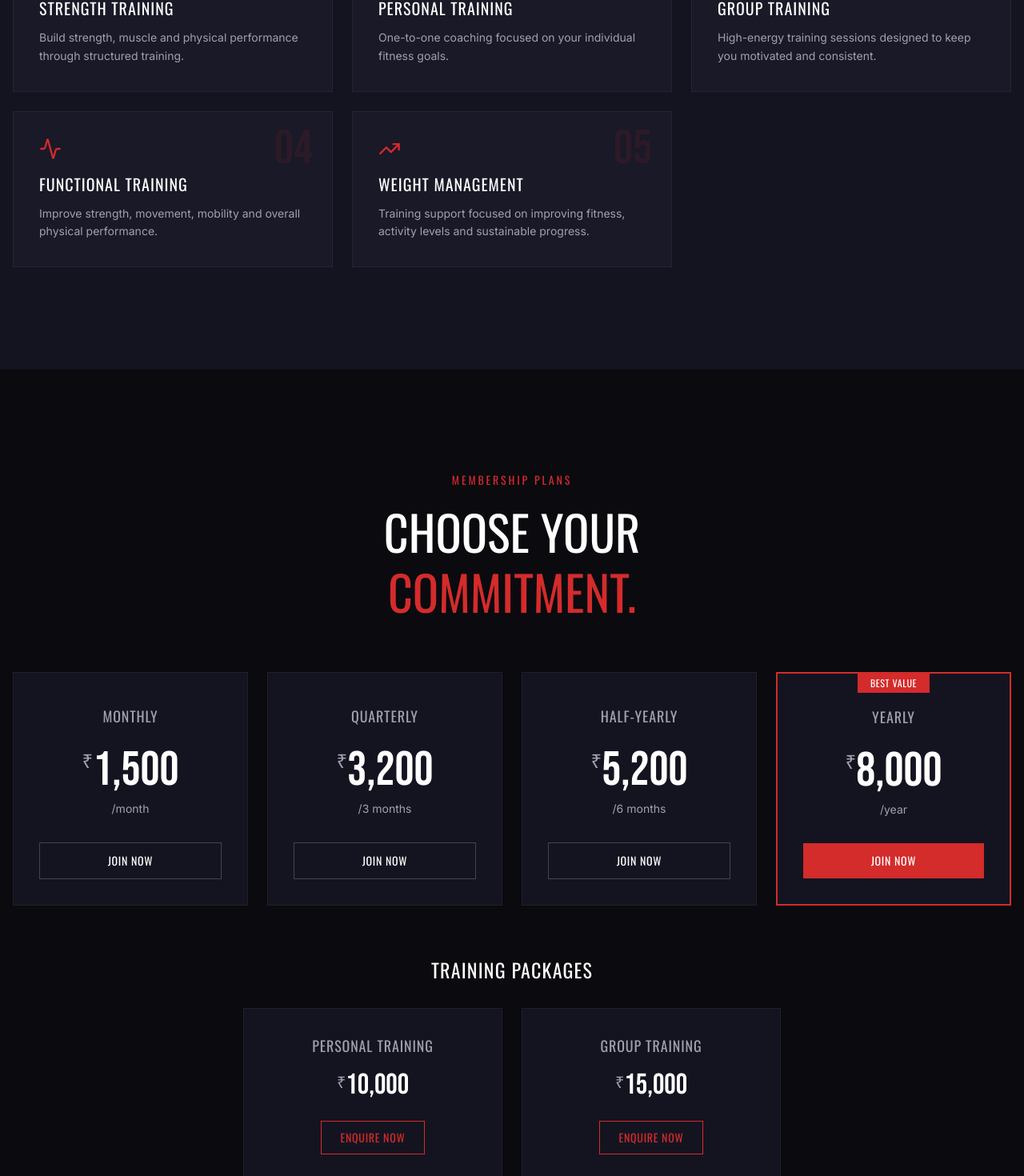
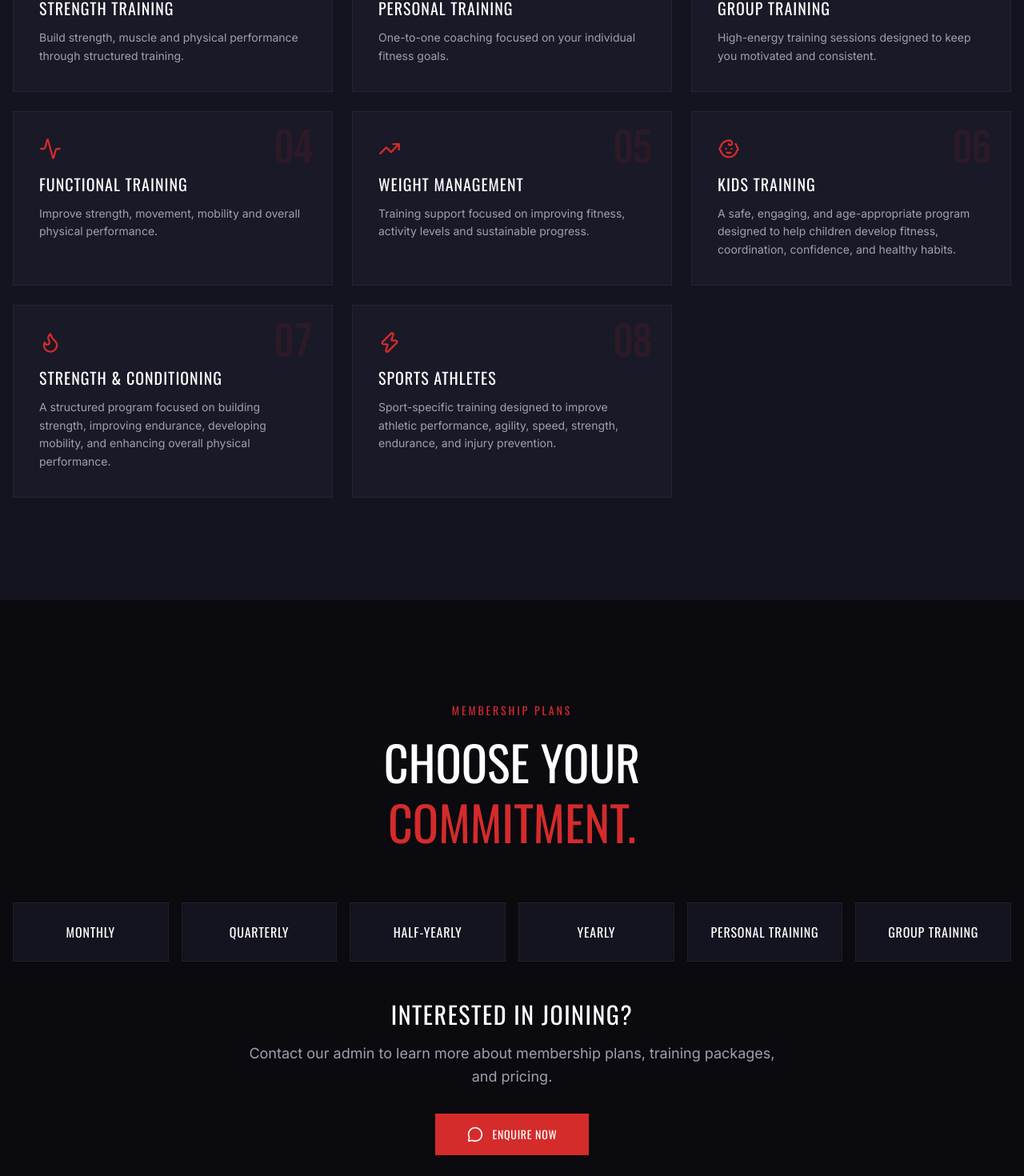
Before and after one commit to mohanvinayagam/rebuild-fitness-studio, a React (Vite) app: page / in a window 1280 px wide. Shown: the part 1975-3445 px from the top of the page at 80% size. Built offline with nearby package versions, Linux system fonts and the light colour scheme; the HTML template or start-up script is replaced by a standard one.

Commit message:
Add 3 new training programs, remove all pricing, add inquiry CTA

```diff
--- a/src/components/Memberships.jsx
+++ b/src/components/Memberships.jsx
@@ -1,5 +1,5 @@
 import { motion } from 'framer-motion';
-import { memberships, trainingPackages } from '../data/memberships';
+import { MessageCircle } from 'lucide-react';
 import { gymData } from '../data/gymData';
 
 const fadeUp = {
@@ -10,6 +10,9 @@ const fadeUp = {
 const stagger = {
   visible: { transition: { staggerChildren: 0.1 } },
 };
+
+const membershipPlans = ['Monthly', 'Quarterly', 'Half-Yearly', 'Yearly'];
+const trainingServices = ['Personal Training', 'Group Training'];
 
 export default function Memberships() {
   return (
@@ -43,99 +46,59 @@ export default function Memberships() {
           </motion.h2>
         </motion.div>
 
-        {/* Membership Cards */}
+        {/* Plans & Services Grid */}
         <motion.div
           initial="hidden"
           whileInView="visible"
           viewport={{ once: true, amount: 0.1 }}
           variants={stagger}
-          className="grid grid-cols-1 sm:grid-cols-2 lg:grid-cols-4 gap-6 mb-16"
+          className="grid grid-cols-2 sm:grid-cols-3 lg:grid-cols-6 gap-4 mb-12"
         >
-          {memberships.map((plan) => (
+          {[...membershipPlans, ...trainingServices].map((name) => (
             <motion.div
-              key={plan.id}
+              key={name}
               variants={fadeUp}
-              whileHover={{ y: -8 }}
-              className={`relative bg-brand-charcoal p-8 text-center overflow-hidden transition-colors duration-300 ${
-                plan.highlight
-                  ? 'border-2 border-brand-red'
-                  : 'border border-white/5 hover:border-white/10'
-              }`}
+              className="bg-brand-charcoal border border-white/5 p-6 text-center hover:border-brand-red/30 transition-colors duration-300"
             >
-              {plan.highlight && plan.badge && (
-                <div className="absolute top-0 left-1/2 -translate-x-1/2 bg-brand-red text-white text-xs font-heading uppercase tracking-wider px-4 py-1">
-                  {plan.badge}
-                </div>
-              )}
-
-              <h3 className="font-heading text-lg uppercase tracking-wider text-brand-muted mb-6 mt-2">
-                {plan.name}
+              <h3 className="font-heading text-sm md:text-base uppercase tracking-wider text-white">
+                {name}
               </h3>
-
-              <div className="mb-2">
-                <span className="text-2xl font-heading text-brand-muted align-top">₹</span>
-                <span className="font-display text-5xl md:text-6xl text-white">
-                  {plan.price}
-                </span>
-              </div>
-              <p className="text-sm text-brand-muted mb-8">{plan.period}</p>
-
-              <a
-                href={`https://wa.me/${gymData.phoneRaw}?text=${encodeURIComponent(plan.whatsappMessage)}`}
-                target="_blank"
-                rel="noopener noreferrer"
-                className={`block w-full py-3 font-heading uppercase tracking-wider text-sm transition-colors duration-200 ${
-                  plan.highlight
-                    ? 'bg-brand-red text-white hover:bg-brand-red-light'
-                    : 'border border-white/20 text-white hover:border-brand-red hover:text-brand-red'
-                }`}
-              >
-                Join Now
-              </a>
             </motion.div>
           ))}
         </motion.div>
 
-        {/* Training Packages */}
+        {/* Inquiry CTA */}
         <motion.div
           initial="hidden"
           whileInView="visible"
-          viewport={{ once: true, amount: 0.2 }}
+          viewport={{ once: true, amount: 0.3 }}
           variants={stagger}
+          className="text-center max-w-2xl mx-auto"
         >
           <motion.h3
             variants={fadeUp}
-            className="font-heading text-2xl uppercase tracking-wider text-center mb-8"
+            className="font-heading text-2xl md:text-3xl uppercase tracking-wider mb-4"
           >
-            Training Packages
+            Interested in Joining?
           </motion.h3>
-
-          <div className="grid grid-cols-1 sm:grid-cols-2 gap-6 max-w-2xl mx-auto">
-            {trainingPackages.map((pkg) => (
-              <motion.div
-                key={pkg.id}
+          <motion.p
             variants={fadeUp}
-                whileHover={{ y: -5 }}
-                className="bg-brand-charcoal border border-white/5 p-8 text-center hover:border-white/10 transition-colors duration-300"
+            className="text-brand-muted text-lg leading-relaxed mb-8"
           >
-                <h4 className="font-heading text-lg uppercase tracking-wider text-brand-muted mb-4">
-                  {pkg.name}
-                </h4>
-                <div className="mb-6">
-                  <span className="text-xl font-heading text-brand-muted align-top">₹</span>
-                  <span className="font-display text-4xl text-white">{pkg.price}</span>
-                </div>
+            Contact our admin to learn more about membership plans, training
+            packages, and pricing.
+          </motion.p>
+          <motion.div variants={fadeUp}>
             <a
-                  href={`https://wa.me/${gymData.phoneRaw}?text=${encodeURIComponent(pkg.whatsappMessage)}`}
+              href={gymData.whatsappLink}
               target="_blank"
               rel="noopener noreferrer"
-                  className="inline-block border border-brand-red text-brand-red px-6 py-2.5 font-heading uppercase tracking-wider text-sm hover:bg-brand-red hover:text-white transition-colors duration-200"
+              className="inline-flex items-center gap-3 bg-brand-red text-white px-10 py-4 font-heading uppercase tracking-wider text-sm hover:bg-brand-red-light transition-colors duration-200"
             >
+              <MessageCircle size={20} />
               Enquire Now
             </a>
           </motion.div>
-            ))}
-          </div>
         </motion.div>
       </div>
     </section>
--- a/src/data/memberships.js
+++ b/src/data/memberships.js
@@ -1,35 +1,26 @@
+/**
+ * Membership plans and training services for Rebuild Fitness Studio.
+ * Pricing has been intentionally removed — members should contact admin directly.
+ */
 export const memberships = [
   {
     id: 1,
     name: 'Monthly',
-    price: '1,500',
-    period: '/month',
-    highlight: false,
     whatsappMessage: 'Hi Rebuild Fitness Studio, I\'m interested in the Monthly membership. Please share more details.',
   },
   {
     id: 2,
     name: 'Quarterly',
-    price: '3,200',
-    period: '/3 months',
-    highlight: false,
     whatsappMessage: 'Hi Rebuild Fitness Studio, I\'m interested in the Quarterly membership. Please share more details.',
   },
   {
     id: 3,
     name: 'Half-Yearly',
-    price: '5,200',
-    period: '/6 months',
-    highlight: false,
     whatsappMessage: 'Hi Rebuild Fitness Studio, I\'m interested in the Half-Yearly membership. Please share more details.',
   },
   {
     id: 4,
     name: 'Yearly',
-    price: '8,000',
-    period: '/year',
-    highlight: true,
-    badge: 'BEST VALUE',
     whatsappMessage: 'Hi Rebuild Fitness Studio, I\'m interested in the Yearly membership. Please share more details.',
   },
 ];
@@ -38,13 +29,11 @@ export const trainingPackages = [
   {
     id: 1,
     name: 'Personal Training',
-    price: '10,000',
     whatsappMessage: 'Hi Rebuild Fitness Studio, I\'m interested in Personal Training. Please share more details.',
   },
   {
     id: 2,
     name: 'Group Training',
-    price: '15,000',
     whatsappMessage: 'Hi Rebuild Fitness Studio, I\'m interested in Group Training. Please share more details.',
   },
 ];
--- a/src/data/programs.js
+++ b/src/data/programs.js
@@ -1,4 +1,4 @@
-import { Dumbbell, UserCheck, Users, Activity, TrendingUp } from 'lucide-react';
+import { Dumbbell, UserCheck, Users, Activity, TrendingUp, Baby, Flame, Zap } from 'lucide-react';
 
 export const programs = [
   {
@@ -36,4 +36,25 @@ export const programs = [
     description: 'Training support focused on improving fitness, activity levels and sustainable progress.',
     Icon: TrendingUp,
   },
+  {
+    id: 6,
+    number: '06',
+    title: 'Kids Training',
+    description: 'A safe, engaging, and age-appropriate program designed to help children develop fitness, coordination, confidence, and healthy habits.',
+    Icon: Baby,
+  },
+  {
+    id: 7,
+    number: '07',
+    title: 'Strength & Conditioning',
+    description: 'A structured program focused on building strength, improving endurance, developing mobility, and enhancing overall physical performance.',
+    Icon: Flame,
+  },
+  {
+    id: 8,
+    number: '08',
+    title: 'Sports Athletes',
+    description: 'Sport-specific training designed to improve athletic performance, agility, speed, strength, endurance, and injury prevention.',
+    Icon: Zap,
+  },
 ];
```
Lines whose indentation alone changed are shown as unchanged.
